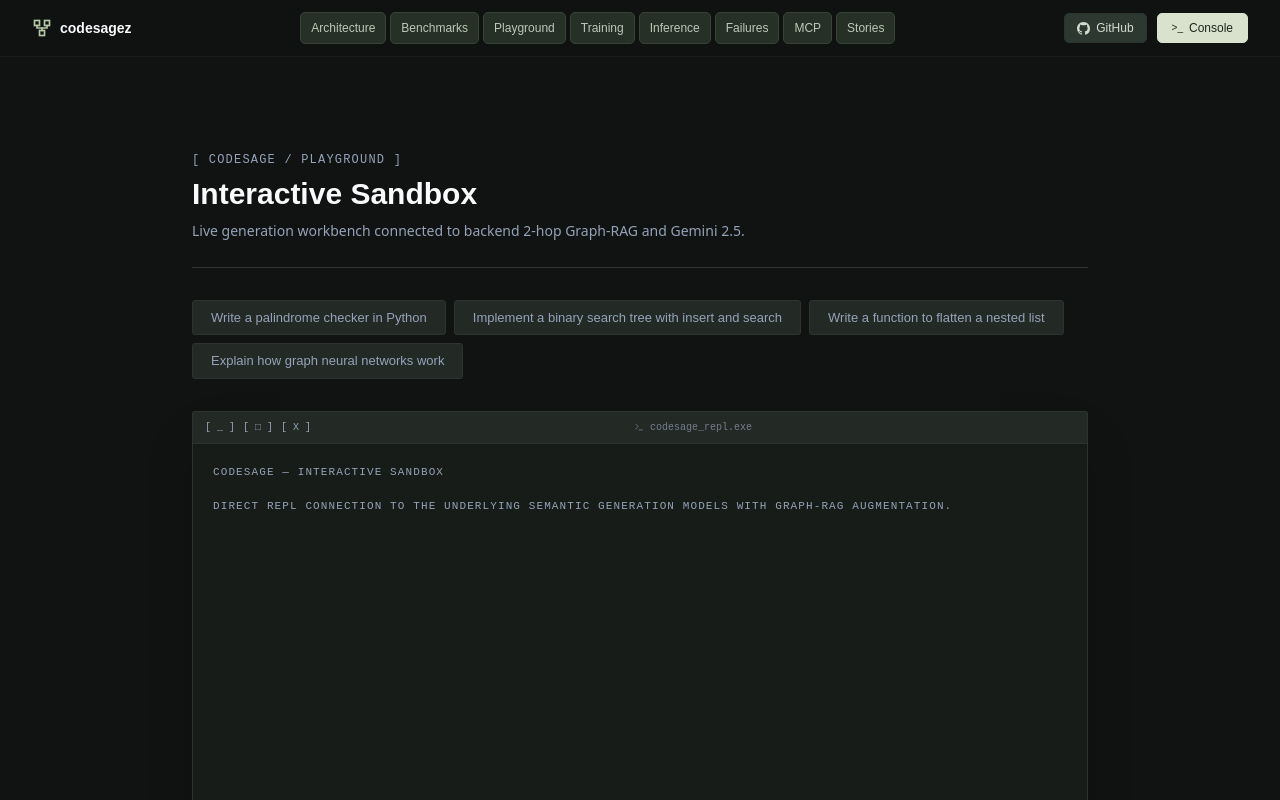
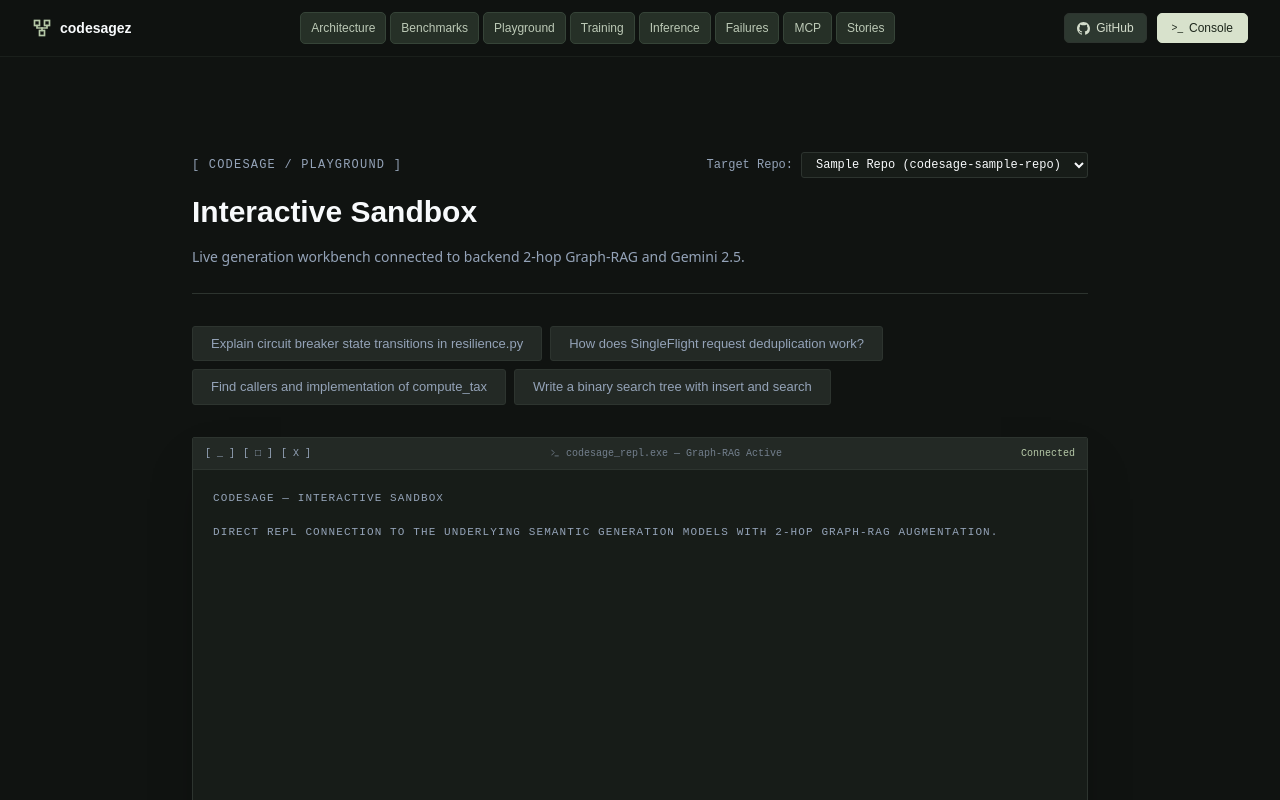
Before and after one commit to Gaurav711cgu/Codesage, a Next.js app in the folder frontend/: page /playground in a window 1280 px wide. Shown: the top 800 px of the page. Built offline with nearby package versions, Linux system fonts and the light colour scheme.

Commit message:
feat(playground): wire live Graph-RAG context with repo selector and expandable AST inspector

```diff
--- a/frontend/src/app/api/generate/route.ts
+++ b/frontend/src/app/api/generate/route.ts
@@ -11,7 +11,13 @@
   }
 
   let retrievedContextStr = "";
-  let retrievedChunks: Array<{ name: string; file: string; type: string }> = [];
+  let retrievedChunks: Array<{
+    name: string;
+    file: string;
+    type: string;
+    content?: string;
+    score?: number;
+  }> = [];
 
   // 1. Query CodeSage Graph-RAG Backend for AST & topological context
   try {
@@ -34,6 +40,8 @@
           name: c.name || "symbol",
           file: c.file || c.file_path || "source.py",
           type: c.type || "seed",
+          content: c.content || "",
+          score: c.score ?? 0,
         }));
 
         retrievedContextStr =
--- a/frontend/src/app/playground/page.tsx
+++ b/frontend/src/app/playground/page.tsx
@@ -7,6 +7,8 @@
   name: string;
   file: string;
   type: string;
+  content?: string;
+  score?: number;
 }
 
 interface ChatMessage {
@@ -16,12 +18,13 @@
 }
 
 async function callGemini(
-  prompt: string
+  prompt: string,
+  repo_id: string = "sample"
 ): Promise<{ result: string; chunks?: ChunkInfo[] }> {
   const res = await fetch("/api/generate", {
     method: "POST",
     headers: { "Content-Type": "application/json" },
-    body: JSON.stringify({ prompt }),
+    body: JSON.stringify({ prompt, repo_id }),
   });
   const data = await res.json();
   if (!res.ok) throw new Error(data.error ?? `HTTP ${res.status}`);
@@ -32,20 +35,28 @@
 }
 
 const EXAMPLES = [
-  "Write a palindrome checker in Python",
-  "Implement a binary search tree with insert and search",
-  "Write a function to flatten a nested list",
-  "Explain how graph neural networks work",
+  "Explain circuit breaker state transitions in resilience.py",
+  "How does SingleFlight request deduplication work?",
+  "Find callers and implementation of compute_tax",
+  "Write a binary search tree with insert and search",
+];
+
+const REPO_PRESETS = [
+  { id: "sample", label: "Sample Repo (codesage-sample-repo)" },
+  { id: "core", label: "CodeSage Core" },
+  { id: "active_workspace", label: "Active Workspace" },
 ];
 
 export default function PlaygroundPage() {
   const [input, setInput] = useState("");
+  const [selectedRepo, setSelectedRepo] = useState("sample");
+  const [expandedChunksIndex, setExpandedChunksIndex] = useState<number | null>(null);
   const [history, setHistory] = useState<ChatMessage[]>([
     { type: "system", content: "CodeSage — Interactive Sandbox" },
     {
       type: "system",
       content:
-        "Direct REPL connection to the underlying semantic generation models with Graph-RAG augmentation.",
+        "Direct REPL connection to the underlying semantic generation models with 2-hop Graph-RAG augmentation.",
     },
   ]);
   const [isGenerating, setIsGenerating] = useState(false);
@@ -67,7 +78,7 @@
     addMsg("user", "> " + query);
     setIsGenerating(true);
     try {
-      const data = await callGemini(query);
+      const data = await callGemini(query, selectedRepo);
       addMsg("assistant", data.result, data.chunks);
     } catch (err: unknown) {
       const msg = err instanceof Error ? err.message : String(err);
@@ -86,9 +97,25 @@
     <div className="min-h-screen bg-background text-foreground font-sans flex flex-col items-center p-4 sm:p-8">
       <main className="flex-1 w-full max-w-4xl mt-16 mb-16 space-y-8 flex flex-col">
         {/* Header */}
-        <div className="space-y-2 shrink-0 border-b border-border pb-6">
-          <div className="text-xs font-mono text-muted-foreground uppercase tracking-widest mb-2">
-            [ codesage / playground ]
+        <div className="space-y-4 shrink-0 border-b border-border pb-6">
+          <div className="flex items-center justify-between">
+            <div className="text-xs font-mono text-muted-foreground uppercase tracking-widest">
+              [ codesage / playground ]
+            </div>
+            <div className="flex items-center gap-2">
+              <span className="text-xs text-muted-foreground font-mono">Target Repo:</span>
+              <select
+                value={selectedRepo}
+                onChange={(e) => setSelectedRepo(e.target.value)}
+                className="bg-surface border border-border text-foreground text-xs font-mono rounded px-2.5 py-1 outline-none"
+              >
+                {REPO_PRESETS.map((p) => (
+                  <option key={p.id} value={p.id}>
+                    {p.label}
+                  </option>
+                ))}
+              </select>
+            </div>
           </div>
           <h1 className="text-3xl font-bold text-foreground">
             Interactive Sandbox
@@ -123,9 +150,9 @@
             </div>
             <div className="opacity-70 flex items-center gap-1.5">
               <Terminal size={10} />
-              codesage_repl.exe
+              codesage_repl.exe — Graph-RAG Active
             </div>
-            <div></div>
+            <div className="text-[10px] text-primary">Connected</div>
           </div>
 
           {/* Output area */}
@@ -144,11 +171,56 @@
                   <div className="text-destructive text-xs">{msg.content}</div>
                 )}
                 {msg.type === "assistant" && (
-                  <div>
+                  <div className="space-y-3">
                     {msg.chunks && msg.chunks.length > 0 && (
-                      <div className="inline-flex items-center gap-1.5 px-2 py-0.5 mb-2 bg-primary/10 border border-primary/20 text-primary text-[10px] uppercase tracking-wider rounded-[2px]">
-                        <Layers3 size={11} />
-                        Graph-RAG Injected: {msg.chunks.length} AST Chunks ({msg.chunks.map((c) => c.name).join(", ")})
+                      <div className="space-y-2">
+                        <button
+                          type="button"
+                          onClick={() =>
+                            setExpandedChunksIndex(expandedChunksIndex === i ? null : i)
+                          }
+                          className="inline-flex items-center gap-2 px-2.5 py-1 bg-primary/10 border border-primary/20 text-primary text-[11px] uppercase tracking-wider rounded cursor-pointer hover:bg-primary/20 transition-colors"
+                        >
+                          <Layers3 size={12} />
+                          Graph-RAG Injected: {msg.chunks.length} AST Chunks
+                          <span className="text-[10px] opacity-70">
+                            {expandedChunksIndex === i ? "▲ Hide" : "▼ Inspect"}
+                          </span>
+                        </button>
+
+                        {expandedChunksIndex === i && (
+                          <div className="p-3 bg-surface-hi border border-border rounded text-xs space-y-3">
+                            <div className="text-[10px] uppercase tracking-wider text-muted-foreground">
+                              Retrieved AST Nodes & Call Graph Neighbors
+                            </div>
+                            <div className="grid gap-2">
+                              {msg.chunks.map((chunk, cIdx) => (
+                                <div
+                                  key={cIdx}
+                                  className="p-2.5 bg-background border border-border/80 rounded space-y-1.5"
+                                >
+                                  <div className="flex items-center justify-between">
+                                    <div className="font-semibold text-foreground flex items-center gap-1.5">
+                                      <Code size={11} className="text-primary" />
+                                      {chunk.name}
+                                    </div>
+                                    <span className="text-[10px] px-1.5 py-0.5 rounded bg-surface border border-border text-muted-foreground">
+                                      {chunk.type}
+                                    </span>
+                                  </div>
+                                  <div className="text-[10px] text-muted-foreground font-mono">
+                                    {chunk.file}
+                                  </div>
+                                  {chunk.content && (
+                                    <pre className="mt-1 p-2 bg-surface rounded text-[11px] text-foreground/90 overflow-x-auto max-h-32">
+                                      {chunk.content}
+                                    </pre>
+                                  )}
+                                </div>
+                              ))}
+                            </div>
+                          </div>
+                        )}
                       </div>
                     )}
                     <pre className="whitespace-pre-wrap break-words text-foreground text-[13px] leading-relaxed">
```
Also changed, not shown: 1 other file (tests, documents, lock files or other folders).
